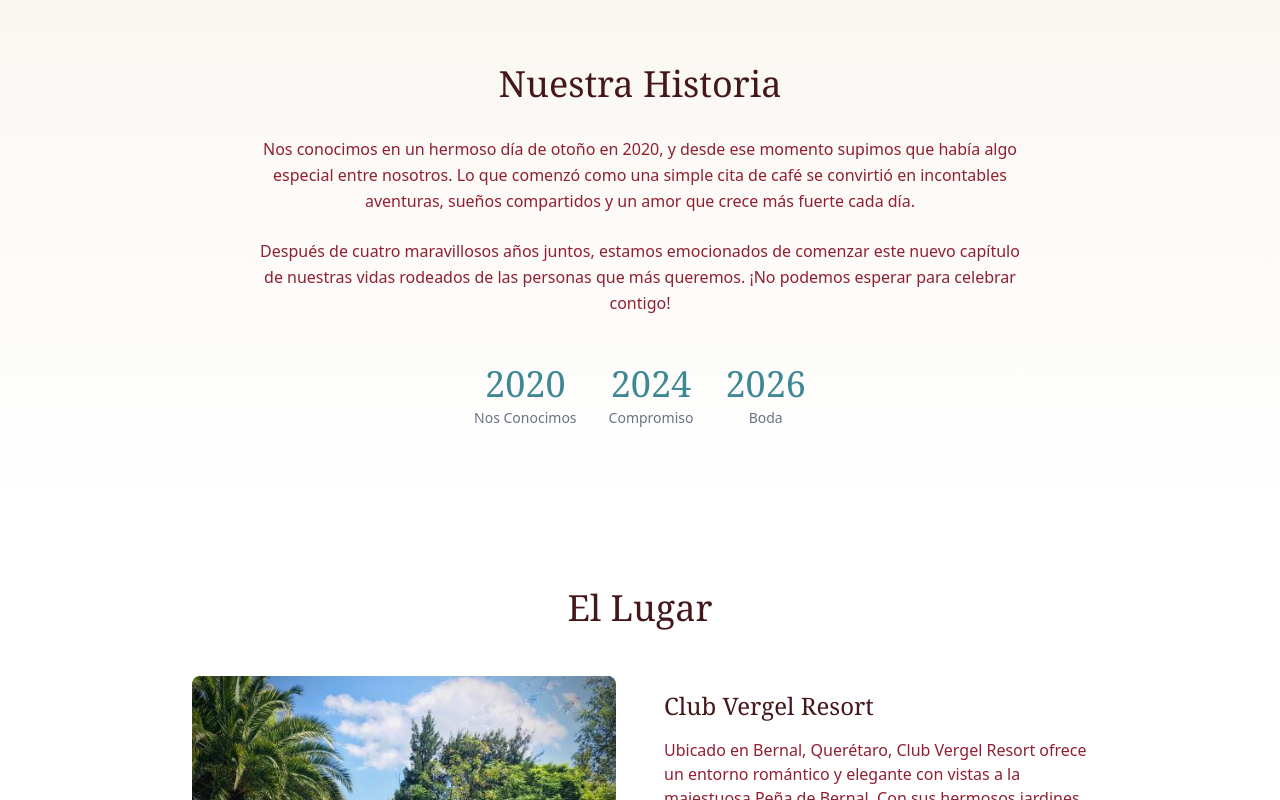
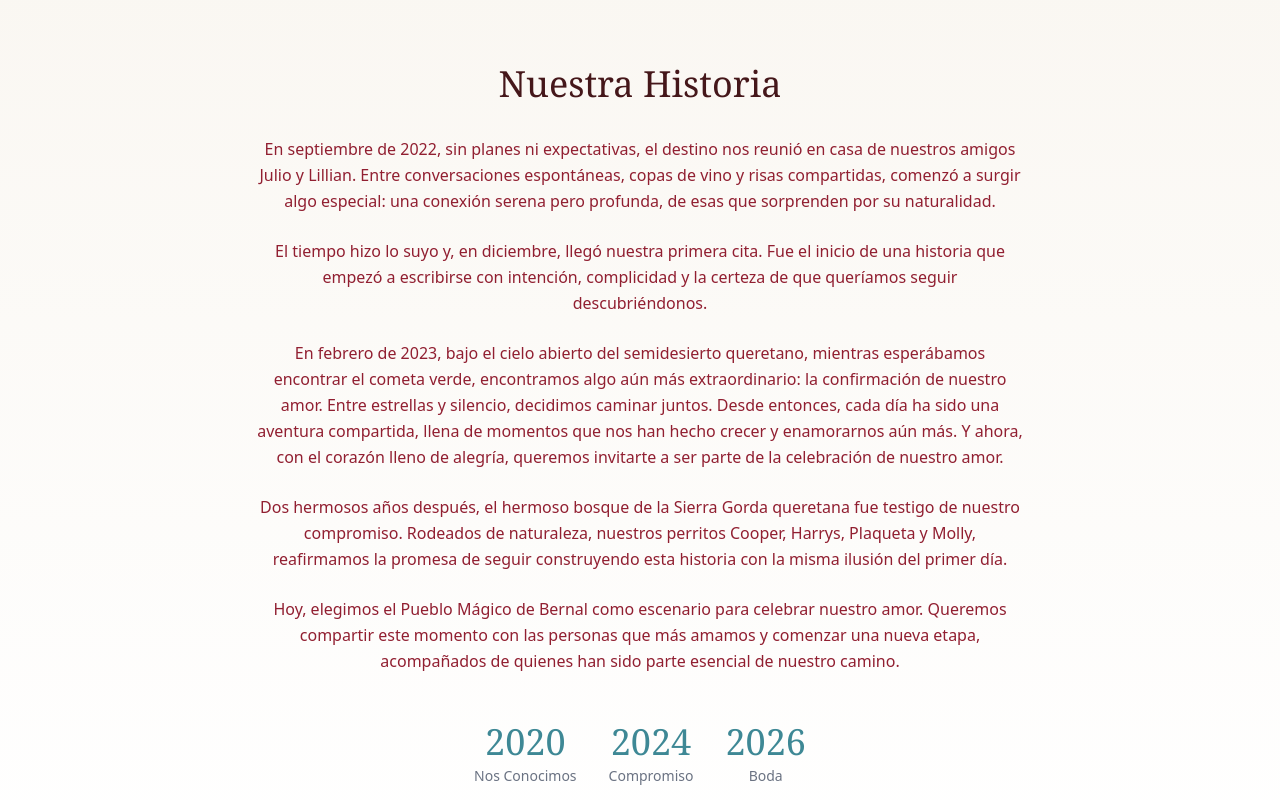
Before and after one commit to Pz3r/wedding-manager, a React (Vite) app: page / in a window 1280 px wide. Shown: the part 1300-2100 px from the top of the page. Built offline with nearby package versions, Linux system fonts and the light colour scheme.

Commit message:
Updated information

```diff
--- a/src/pages/Landing.tsx
+++ b/src/pages/Landing.tsx
@@ -84,7 +84,7 @@ export default function Landing() {
           </div>
 
           <p className="text-xl md:text-2xl text-warm-200/90 font-light">
-            Junto a nuestras familias, te invitamos a celebrar nuestra boda
+            Te invitamos a celebrar nuestra boda
           </p>
         </div>
 
@@ -143,15 +143,19 @@ export default function Landing() {
 
           <div className="space-y-6 text-primary-800 leading-relaxed">
             <p>
-              Nos conocimos en un hermoso día de otoño en 2020, y desde ese momento
-              supimos que había algo especial entre nosotros. Lo que comenzó como una
-              simple cita de café se convirtió en incontables aventuras, sueños
-              compartidos y un amor que crece más fuerte cada día.
+              En septiembre de 2022, sin planes ni expectativas, el destino nos reunió en casa de nuestros amigos Julio y Lillian. Entre conversaciones espontáneas, copas de vino y risas compartidas, comenzó a surgir algo especial: una conexión serena pero profunda, de esas que sorprenden por su naturalidad.
             </p>
             <p>
-              Después de cuatro maravillosos años juntos, estamos emocionados de
-              comenzar este nuevo capítulo de nuestras vidas rodeados de las personas
-              que más queremos. ¡No podemos esperar para celebrar contigo!
+              El tiempo hizo lo suyo y, en diciembre, llegó nuestra primera cita. Fue el inicio de una historia que empezó a escribirse con intención, complicidad y la certeza de que queríamos seguir descubriéndonos.
+            </p>
+            <p>
+              En febrero de 2023, bajo el cielo abierto del semidesierto queretano, mientras esperábamos encontrar el cometa verde, encontramos algo aún más extraordinario: la confirmación de nuestro amor. Entre estrellas y silencio, decidimos caminar juntos. Desde entonces, cada día ha sido una aventura compartida, llena de momentos que nos han hecho crecer y enamorarnos aún más. Y ahora, con el corazón lleno de alegría, queremos invitarte a ser parte de la celebración de nuestro amor.
+            </p>
+            <p>
+              Dos hermosos años después, el hermoso bosque de la Sierra Gorda queretana fue testigo de nuestro compromiso. Rodeados de naturaleza, nuestros perritos Cooper, Harrys, Plaqueta y Molly, reafirmamos la promesa de seguir construyendo esta historia con la misma ilusión del primer día.
+            </p>
+            <p>
+              Hoy, elegimos el Pueblo Mágico de Bernal como escenario para celebrar nuestro amor. Queremos compartir este momento con las personas que más amamos y comenzar una nueva etapa, acompañados de quienes han sido parte esencial de nuestro camino.
             </p>
           </div>
 
@@ -362,8 +366,8 @@ export default function Landing() {
           <div className="space-y-0">
             {[
               { time: '2:00 PM', event: 'Recepción', description: 'Llegada de invitados y bienvenida' },
-              { time: '2:30 PM', event: 'Ceremonia simbólica y civil', description: 'Intercambio de votos' },
-              { time: '4:00 PM', event: '¡Inicia la pachanga!', description: 'Música, baile y celebración' },
+              { time: '2:30 PM', event: 'Ceremonia', description: 'Intercambio de votos' },
+              { time: '4:00 PM', event: '¡Inicia la pachanga!', description: 'Comida, música, baile y celebración' },
               { time: '12:00 AM', event: 'Fin del evento', description: 'Gracias por celebrar con nosotros' },
             ].map((item, index) => (
               <div key={index} className="flex gap-6 items-start">
@@ -412,44 +416,44 @@ export default function Landing() {
           </p>
 
           <div className="grid md:grid-cols-2 gap-6">
-            <a
-              href="https://www.ejemplo.com/mesa-de-regalos"
-              target="_blank"
-              rel="noopener noreferrer"
-              className="bg-white rounded-xl shadow-sm border border-gray-100 p-8 hover:shadow-md transition-shadow group"
-            >
-              <div className="w-16 h-16 bg-primary-950 rounded-full flex items-center justify-center mx-auto mb-4 group-hover:bg-primary-900 transition-colors">
-                <GiftIcon className="h-8 w-8 text-white" />
+            <div className="bg-white rounded-xl shadow-sm border border-gray-100 p-8">
+              <div className="w-16 h-16 bg-primary-950 rounded-full flex items-center justify-center mx-auto mb-4">
+                <BanknotesIcon className="h-8 w-8 text-white" />
               </div>
-              <h3 className="text-lg font-semibold text-primary-900 mb-2">Mesa de Regalos</h3>
-              <p className="text-primary-800 text-sm mb-4">
-                Visita nuestra mesa de regalos en línea
-              </p>
-              <span className="inline-flex items-center gap-1 text-sm font-medium text-accent-500 group-hover:text-accent-600">
-                Ver mesa de regalos →
-              </span>
-            </a>
+              <h3 className="text-lg font-semibold text-primary-900 mb-2">Transferencia Bancaria</h3>
+              <div className="text-left bg-warm-50 rounded-lg p-4 space-y-2">
+                <div className="flex justify-between text-sm">
+                  <span className="text-gray-500">Banco:</span>
+                  <span className="font-medium text-primary-900">BBVA</span>
+                </div>
+                <div className="flex justify-between text-sm">
+                  <span className="text-gray-500">Titular:</span>
+                  <span className="font-medium text-primary-900">LILIANA MEDINA GUZMAN</span>
+                </div>
+                <div className="flex justify-between text-sm">
+                  <span className="text-gray-500">CLABE:</span>
+                  <span className="font-medium text-primary-900">012 680 02976925251 7</span>
+                </div>
+              </div>
+            </div>
 
             <div className="bg-white rounded-xl shadow-sm border border-gray-100 p-8">
               <div className="w-16 h-16 bg-primary-950 rounded-full flex items-center justify-center mx-auto mb-4">
                 <BanknotesIcon className="h-8 w-8 text-white" />
               </div>
               <h3 className="text-lg font-semibold text-primary-900 mb-2">Transferencia Bancaria</h3>
-              <p className="text-primary-800 text-sm mb-4">
-                Si prefieres hacer una transferencia
-              </p>
               <div className="text-left bg-warm-50 rounded-lg p-4 space-y-2">
                 <div className="flex justify-between text-sm">
                   <span className="text-gray-500">Banco:</span>
-                  <span className="font-medium text-primary-900">BANCO EJEMPLO</span>
+                  <span className="font-medium text-primary-900">SANTANDER</span>
                 </div>
                 <div className="flex justify-between text-sm">
                   <span className="text-gray-500">Titular:</span>
-                  <span className="font-medium text-primary-900">NOMBRE DEL TITULAR</span>
+                  <span className="font-medium text-primary-900">JOSE CARLOS CRUCET</span>
                 </div>
                 <div className="flex justify-between text-sm">
                   <span className="text-gray-500">CLABE:</span>
-                  <span className="font-medium text-primary-900">0000 0000 0000 000000</span>
+                  <span className="font-medium text-primary-900">601 180 40005057352 9</span>
                 </div>
               </div>
             </div>
```
